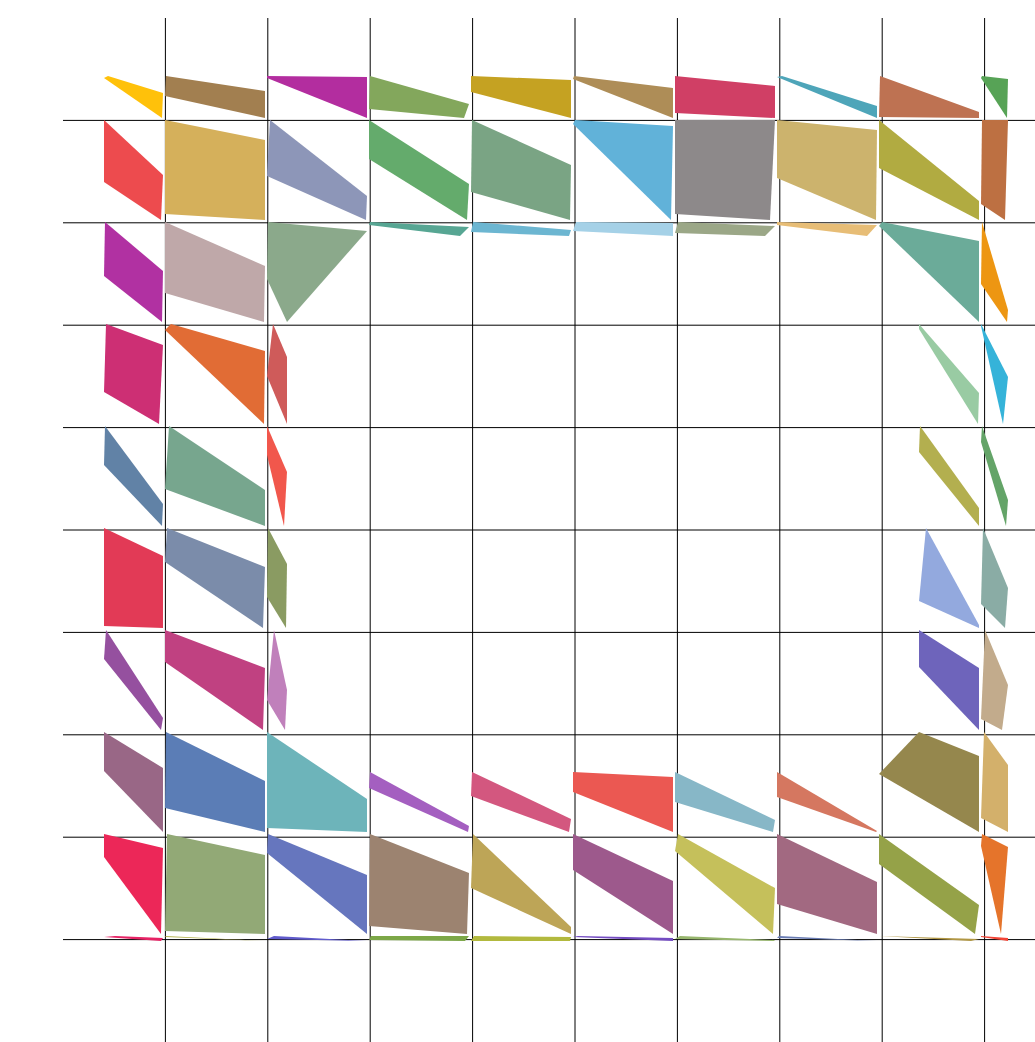
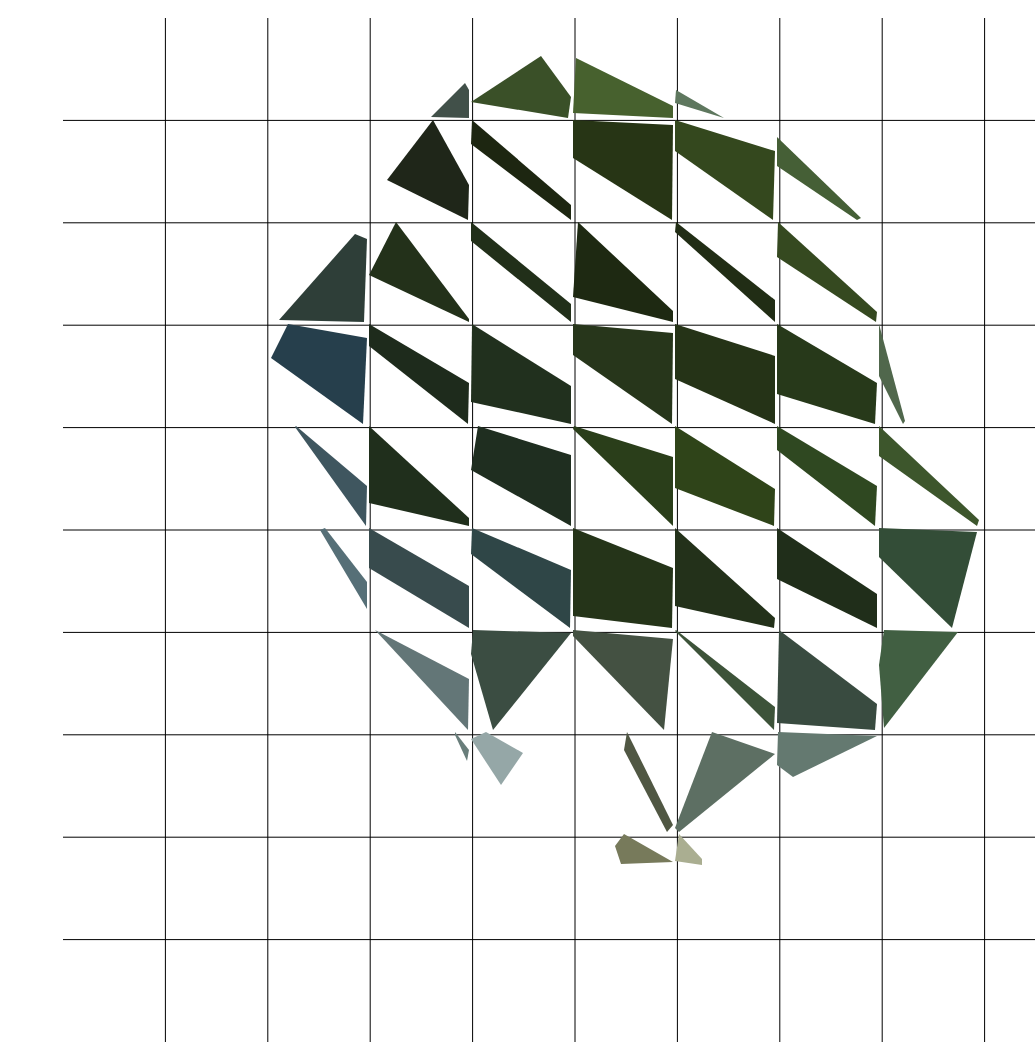
Before and after one commit to estebantj/Caso-8, a plain HTML site: page Caso8/View.html in a window 1280 px wide. Shown: the top 1042 px of the page, without its empty margins (245-1280 px from the left). Drawn offline with Linux system fonts and the light colour scheme.

Commit message:
Cambios menores

```diff
--- a/Caso8/View.html
+++ b/Caso8/View.html
@@ -29,86 +29,57 @@
 <line x1="0" y1="819.1999999999999" x2="1024" y2="819.1999999999999" stroke= black />
 <line x1="921.5999999999999" y1="0" x2="921.5999999999999" y2="1024" stroke= black />
 <line x1="0" y1="921.5999999999999" x2="1024" y2="921.5999999999999" stroke= black />
-<polygon points="45,58 41,60 99,100 100,75 " style="fill:rgb(255,193,10)" />
-<polygon points="103,58 102,78 202,100 202,73 " style="fill:rgb(162,127,80)" />
-<polygon points="204,58 204,60 304,100 304,59 " style="fill:rgb(179,45,159)" />
-<polygon points="307,58 306,91 401,100 406,86 " style="fill:rgb(131,167,92)" />
-<polygon points="408,58 408,74 508,100 508,62 " style="fill:rgb(197,162,34)" />
-<polygon points="511,58 510,61 610,100 610,70 " style="fill:rgb(174,141,87)" />
-<polygon points="612,58 612,95 712,100 712,68 " style="fill:rgb(208,63,101)" />
-<polygon points="719,58 714,59 814,100 814,88 " style="fill:rgb(78,165,185)" />
-<polygon points="817,58 816,99 916,100 916,94 " style="fill:rgb(190,114,82)" />
-<polygon points="919,58 918,60 944,100 945,61 " style="fill:rgb(87,163,86)" />
-<polygon points="41,102 41,164 98,202 100,157 " style="fill:rgb(237,75,78)" />
-<polygon points="102,102 102,196 202,202 202,122 " style="fill:rgb(213,176,91)" />
-<polygon points="207,102 204,158 303,202 304,178 " style="fill:rgb(141,150,184)" />
-<polygon points="306,102 306,141 404,202 406,166 " style="fill:rgb(100,171,108)" />
-<polygon points="409,102 408,174 507,202 508,147 " style="fill:rgb(122,164,132)" />
-<polygon points="512,102 510,106 608,202 610,108 " style="fill:rgb(97,178,217)" />
-<polygon points="612,102 612,196 707,202 712,102 " style="fill:rgb(141,137,138)" />
-<polygon points="714,102 714,160 813,202 814,112 " style="fill:rgb(204,179,109)" />
-<polygon points="816,102 816,150 916,202 916,183 " style="fill:rgb(177,171,65)" />
-<polygon points="919,102 918,186 942,202 945,102 " style="fill:rgb(189,112,66)" />
-<polygon points="42,204 41,258 99,304 100,253 " style="fill:rgb(177,49,162)" />
-<polygon points="102,204 102,275 201,304 202,248 " style="fill:rgb(191,168,169)" />
-<polygon points="205,204 204,261 224,304 304,213 " style="fill:rgb(139,169,139)" />
-<polygon points="307,204 306,207 397,218 406,209 " style="fill:rgb(87,166,147)" />
-<polygon points="410,204 408,214 506,218 508,212 " style="fill:rgb(108,182,209)" />
-<polygon points="513,204 510,213 610,218 610,205 " style="fill:rgb(165,209,231)" />
-<polygon points="615,204 612,215 702,218 712,208 " style="fill:rgb(155,167,135)" />
-<polygon points="714,204 714,207 804,218 814,207 " style="fill:rgb(231,189,118)" />
-<polygon points="819,204 816,208 916,304 916,223 " style="fill:rgb(107,171,153)" />
-<polygon points="919,204 918,266 944,304 945,292 " style="fill:rgb(237,150,18)" />
-<polygon points="43,306 41,374 96,406 100,327 " style="fill:rgb(205,47,116)" />
-<polygon points="108,306 102,312 201,406 202,333 " style="fill:rgb(225,108,53)" />
-<polygon points="210,306 204,358 224,406 224,339 " style="fill:rgb(207,91,90)" />
-<polygon points="856,306 856,311 915,406 916,375 " style="fill:rgb(153,203,163)" />
-<polygon points="918,306 918,308 940,406 945,359 " style="fill:rgb(53,179,217)" />
-<polygon points="42,408 41,447 99,508 100,486 " style="fill:rgb(97,130,166)" />
-<polygon points="106,408 102,471 202,508 202,472 " style="fill:rgb(119,166,142)" />
-<polygon points="204,408 204,437 221,508 224,454 " style="fill:rgb(241,87,76)" />
-<polygon points="857,408 856,434 916,508 916,490 " style="fill:rgb(179,175,79)" />
-<polygon points="919,408 918,424 943,508 945,482 " style="fill:rgb(100,164,104)" />
-<polygon points="41,510 41,608 100,610 100,538 " style="fill:rgb(226,58,86)" />
-<polygon points="104,510 102,544 200,610 202,549 " style="fill:rgb(123,140,170)" />
-<polygon points="205,510 204,579 223,610 224,546 " style="fill:rgb(138,155,98)" />
-<polygon points="863,510 856,583 916,610 916,607 " style="fill:rgb(147,169,222)" />
-<polygon points="920,510 918,586 942,610 945,570 " style="fill:rgb(138,172,165)" />
-<polygon points="43,612 41,641 98,712 100,700 " style="fill:rgb(149,80,159)" />
-<polygon points="102,612 102,644 200,712 202,650 " style="fill:rgb(192,65,129)" />
-<polygon points="211,612 204,682 222,712 224,672 " style="fill:rgb(192,128,187)" />
-<polygon points="856,612 856,649 916,712 916,650 " style="fill:rgb(110,100,187)" />
-<polygon points="922,612 918,701 939,712 945,667 " style="fill:rgb(194,171,140)" />
-<polygon points="41,714 41,753 100,814 100,750 " style="fill:rgb(153,103,134)" />
-<polygon points="103,714 102,790 202,814 202,763 " style="fill:rgb(91,125,182)" />
-<polygon points="204,714 204,810 304,814 304,781 " style="fill:rgb(109,180,186)" />
-<polygon points="307,754 306,770 405,814 406,808 " style="fill:rgb(164,95,192)" />
-<polygon points="409,754 408,778 506,814 508,801 " style="fill:rgb(211,87,127)" />
-<polygon points="510,754 510,774 610,814 610,759 " style="fill:rgb(235,88,82)" />
-<polygon points="612,754 612,784 710,814 712,802 " style="fill:rgb(135,183,199)" />
-<polygon points="714,754 714,779 813,814 814,813 " style="fill:rgb(213,119,96)" />
-<polygon points="856,714 816,756 916,814 916,738 " style="fill:rgb(149,135,77)" />
-<polygon points="921,714 918,800 945,814 945,747 " style="fill:rgb(211,176,107)" />
-<polygon points="41,816 41,839 98,916 100,830 " style="fill:rgb(236,39,88)" />
-<polygon points="104,816 102,913 202,916 202,837 " style="fill:rgb(146,169,118)" />
-<polygon points="205,816 204,835 304,916 304,857 " style="fill:rgb(102,118,190)" />
-<polygon points="307,816 306,908 404,916 406,855 " style="fill:rgb(156,131,112)" />
-<polygon points="410,816 408,870 508,916 508,909 " style="fill:rgb(189,165,87)" />
-<polygon points="510,816 510,852 610,916 610,863 " style="fill:rgb(157,89,140)" />
-<polygon points="615,816 612,833 710,916 712,870 " style="fill:rgb(197,192,91)" />
-<polygon points="714,816 714,886 814,916 814,864 " style="fill:rgb(162,105,129)" />
-<polygon points="816,816 816,846 912,916 916,887 " style="fill:rgb(149,162,72)" />
-<polygon points="919,816 918,828 938,916 945,829 " style="fill:rgb(229,116,43)" />
-<polygon points="52,918 41,919 98,923 100,920 " style="fill:rgb(231,35,101)" />
-<polygon points="103,918 102,919 202,923 202,923 " style="fill:rgb(182,180,81)" />
-<polygon points="211,918 204,921 304,923 304,923 " style="fill:rgb(96,91,204)" />
-<polygon points="308,918 306,922 402,923 406,918 " style="fill:rgb(124,167,71)" />
-<polygon points="411,918 408,923 507,923 508,919 " style="fill:rgb(178,185,62)" />
-<polygon points="515,918 510,919 610,923 610,920 " style="fill:rgb(116,76,194)" />
-<polygon points="617,918 612,921 711,923 712,922 " style="fill:rgb(151,182,109)" />
-<polygon points="716,918 714,920 814,923 814,923 " style="fill:rgb(104,123,179)" />
-<polygon points="816,918 816,918 908,923 916,921 " style="fill:rgb(177,151,68)" />
-<polygon points="918,918 918,919 945,923 945,920 " style="fill:rgb(243,69,55)" />
+<polygon points="402,65 368,99 406,100 406,72 " style="fill:rgb(65,80,73)" />
+<polygon points="478,38 408,84 505,100 508,79 " style="fill:rgb(58,80,40)" />
+<polygon points="513,40 510,95 610,100 610,88 " style="fill:rgb(71,97,46)" />
+<polygon points="613,72 612,85 661,100 661,100 " style="fill:rgb(94,119,94)" />
+<polygon points="370,102 324,162 405,202 406,167 " style="fill:rgb(31,38,25)" />
+<polygon points="409,102 408,126 508,202 508,187 " style="fill:rgb(29,38,17)" />
+<polygon points="510,102 510,140 609,202 610,107 " style="fill:rgb(39,53,21)" />
+<polygon points="612,102 612,133 710,202 712,133 " style="fill:rgb(52,72,30)" />
+<polygon points="714,119 714,148 794,202 798,200 " style="fill:rgb(69,95,54)" />
+<polygon points="292,216 216,302 301,304 304,221 " style="fill:rgb(46,62,56)" />
+<polygon points="333,204 306,257 406,304 406,301 " style="fill:rgb(35,49,26)" />
+<polygon points="408,204 408,223 508,304 508,286 " style="fill:rgb(33,47,25)" />
+<polygon points="515,204 510,279 610,304 610,293 " style="fill:rgb(30,41,18)" />
+<polygon points="613,204 612,214 712,304 712,282 " style="fill:rgb(33,45,21)" />
+<polygon points="715,204 714,239 813,304 814,294 " style="fill:rgb(53,73,32)" />
+<polygon points="816,298 816,298 822,304 822,304 " style="fill:rgb(245,246,246)" />
+<polygon points="225,306 208,340 300,406 304,320 " style="fill:rgb(38,63,76)" />
+<polygon points="306,306 306,328 405,406 406,365 " style="fill:rgb(30,43,28)" />
+<polygon points="409,306 408,384 508,406 508,368 " style="fill:rgb(33,48,30)" />
+<polygon points="510,306 510,337 609,406 610,315 " style="fill:rgb(39,54,27)" />
+<polygon points="612,306 612,361 712,406 712,338 " style="fill:rgb(37,51,23)" />
+<polygon points="714,306 714,376 812,406 814,365 " style="fill:rgb(39,57,26)" />
+<polygon points="816,306 816,358 840,406 842,403 " style="fill:rgb(80,103,76)" />
+<polygon points="233,408 232,409 303,508 304,468 " style="fill:rgb(63,86,95)" />
+<polygon points="306,408 306,485 406,508 406,500 " style="fill:rgb(32,47,28)" />
+<polygon points="415,408 408,452 508,508 508,437 " style="fill:rgb(31,46,32)" />
+<polygon points="511,408 510,411 610,508 610,439 " style="fill:rgb(42,62,26)" />
+<polygon points="612,408 612,470 711,508 712,471 " style="fill:rgb(47,68,25)" />
+<polygon points="714,408 714,432 812,508 814,468 " style="fill:rgb(47,72,33)" />
+<polygon points="816,408 816,438 914,508 916,502 " style="fill:rgb(61,86,44)" />
+<polygon points="919,497 918,501 918,501 919,497 " style="fill:rgb(250,248,249)" />
+<polygon points="262,510 257,512 304,591 304,564 " style="fill:rgb(86,111,119)" />
+<polygon points="306,510 306,550 406,610 406,568 " style="fill:rgb(56,75,77)" />
+<polygon points="409,510 408,536 507,610 508,552 " style="fill:rgb(47,70,71)" />
+<polygon points="510,510 510,598 609,610 610,550 " style="fill:rgb(37,52,25)" />
+<polygon points="612,510 612,588 711,610 712,600 " style="fill:rgb(35,49,26)" />
+<polygon points="714,510 714,561 814,610 814,576 " style="fill:rgb(32,46,26)" />
+<polygon points="816,510 816,539 889,610 914,514 " style="fill:rgb(51,77,55)" />
+<polygon points="312,612 312,612 405,712 406,661 " style="fill:rgb(99,118,119)" />
+<polygon points="410,612 408,636 430,712 508,615 " style="fill:rgb(59,77,66)" />
+<polygon points="510,612 510,618 601,712 610,621 " style="fill:rgb(68,81,66)" />
+<polygon points="613,612 612,613 711,712 712,689 " style="fill:rgb(61,83,57)" />
+<polygon points="716,612 714,705 812,712 814,686 " style="fill:rgb(57,75,64)" />
+<polygon points="821,612 816,647 821,710 895,614 " style="fill:rgb(65,95,66)" />
+<polygon points="392,714 392,717 404,743 406,732 " style="fill:rgb(105,126,123)" />
+<polygon points="423,714 408,721 438,767 460,735 " style="fill:rgb(149,167,167)" />
+<polygon points="564,714 561,732 604,814 610,807 " style="fill:rgb(80,87,67)" />
+<polygon points="649,714 612,810 616,814 712,736 " style="fill:rgb(93,111,99)" />
+<polygon points="715,714 714,747 730,759 814,718 " style="fill:rgb(100,121,112)" />
+<polygon points="561,816 552,828 558,846 610,844 " style="fill:rgb(119,122,91)" />
+<polygon points="616,816 612,843 639,847 639,841 " style="fill:rgb(170,174,145)" />
          </svg>
      </body>
  </html>
```
Also changed, not shown: 2 other files.
